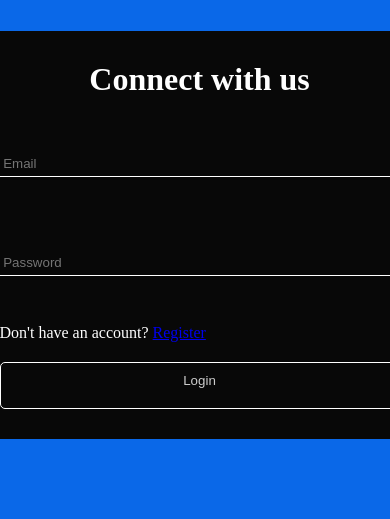
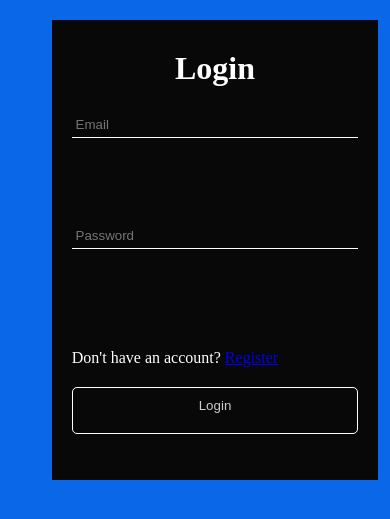
Before and after one commit to Vanshitasingh/Firebase-node, a PHP site: page /login.html in a window 390 px wide; the page is wider, and only the part inside the window is pictured. Shown: the top 519 px of that part. Run offline with PHP 8.4, Linux system fonts and the light colour scheme; some libraries are stand-ins or nearby versions.

Commit message:
Responsive

```diff
--- a/login.css
+++ b/login.css
@@ -10,6 +10,7 @@ body{
 }
 .content{
   width: 800px;
+  height: 700px;
   background-color: #080808;
   margin: 5% auto;
   padding: 30px 30px;
@@ -44,7 +45,8 @@ body{
   width: 100%;
 }
 .log{
-  width: 400px;
+  width: 100%;
+  height: 400px;
   background-color: #080808;
   margin: 7% auto;
   padding: 30px 20px;
@@ -69,7 +71,6 @@ button{
   color: #ccc;
   border-radius: 5px;
   width:100%;
-  margin-top:20px ;
   padding:0.75em;
 }
 
@@ -90,10 +91,8 @@ button{
 
 @media(min-width:700px){
   .content{
-    width: 60vh;
-    height: 80vh;
+    height: 50vh;
+    font-size: 1.3rem;
   }
-  .log{
-    width: 70vh;
-  }
+
 }
--- a/login.html
+++ b/login.html
@@ -1,7 +1,7 @@
 <!DOCTYPE html>
 <html>
 <head>
->
+
   <link rel="stylesheet" href="login.css">
   <title>Wizdom</title>
 </head>
@@ -11,13 +11,13 @@
 
     <div class="alert">Your message has been sent</div>
     <div class="log" >
-      <h1 style="color:#fff;text-align: center;">Connect with us</h1>
+      <h1 style="color:#fff;text-align: center;">Login</h1>
 
-  <p class="full log" style="padding: 0; ">  <input type="email" name="email" id="email" placeholder=" Email"></p>
-  <p class="full log" style="padding: 0; "> <input type="password" name="pass" id="password" placeholder=" Password"></p>
+  <p class="full" style="margin-bottom: 40px;">  <input type="email" name="email" id="email" placeholder=" Email"></p>
+  <p class="full" style="margin-top: 20px;" > <input type="password" name="pass" id="password" placeholder=" Password"></p>
 
-  <p  class="full" style="color: #fff; text-align: left; margin: 20px 40px 0 0;">Don't have an account? <span><a href="home.html">Register</a></span></p>
-  <button class="full" style="padding-bottom: 20px;" onclick="LoginUser()">Login</button>
+  <p  class="full loss" style="color: #fff; text-align: left; margin: 20px 40px 20px 0;margin-top: 80px;">Don't have an account? <span><a href="home.html">Register</a></span></p>
+  <button class="full" style="padding-bottom: 20px; " onclick="LoginUser()">Login</button>
  </div>
 
 
```
